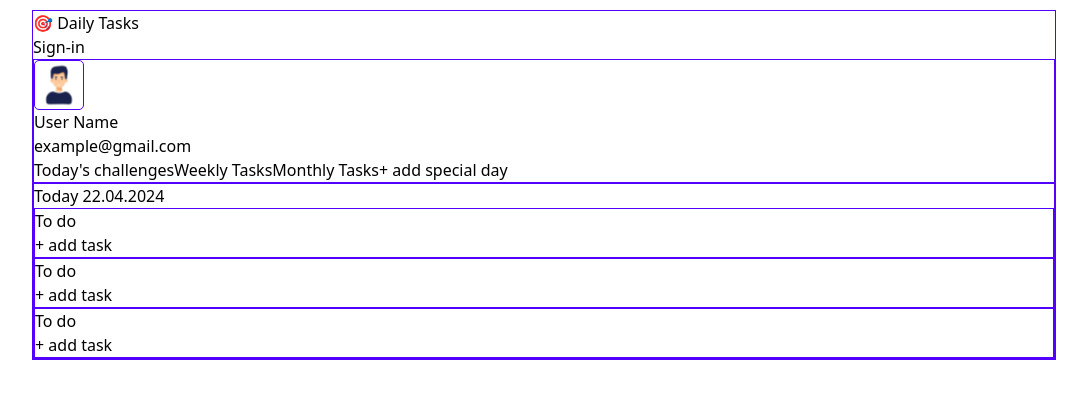
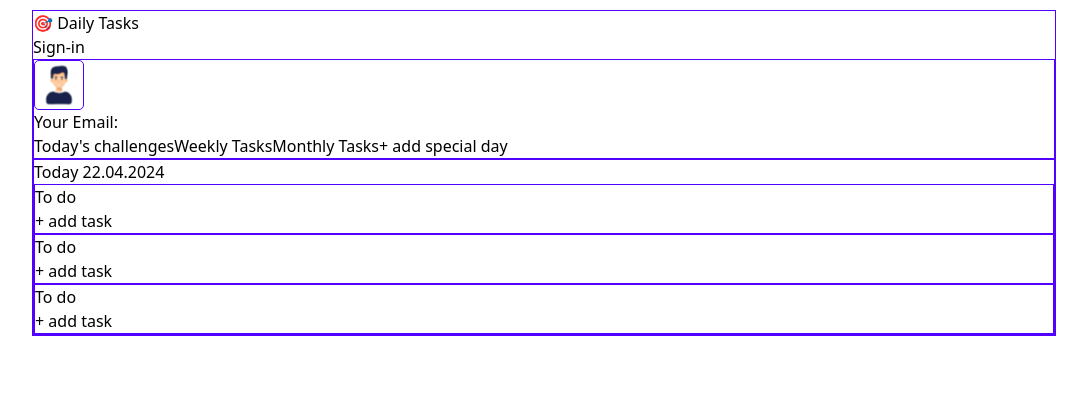
Before and after one commit to KhamdamovAva/TaskManager, a React (Vite) app: page /profile in a window 1280 px wide. Shown: the top 398 px of the page, without its empty margins (96-1183 px from the left). Built offline with nearby package versions, Linux system fonts and the light colour scheme.

Commit message:
I changed button to img in  navbar when user logs and i send email from SignIn to Sidebar to display it when the user logs in with what email

```diff
--- a/src/components/sidebar/Sidebar.jsx
+++ b/src/components/sidebar/Sidebar.jsx
@@ -2,14 +2,16 @@ import React from 'react'
 import profile from '../../assets/images/user_profile.svg';
 import '../../assets/style.css'
 
-function Sidebar() {
+function Sidebar({ user }) {
+   const emailWithoutDomain = user ? user.email.replace('@gmail.com', '') : '';
+
   return (
     <div className='w-[24%] min-h-[89vh] borderLines'>
        <div className='flex items-center py-[40px] px-[10px] space-x-[10px] border-b-[2px] border-[#5200FF]'>
           <img src={profile} alt="img"  />
           <div>
-              <h3 className='font-medium text-[18px]'>User Name</h3>
-              <p className='font-[275]'>example@gmail.com</p>
+            <p className='font-bold font-sans'>Your Email:</p>
+            <p className='font-medium m-auto w-[120px] break-words'>{emailWithoutDomain}</p>
           </div>
        </div>
        <div>
```
